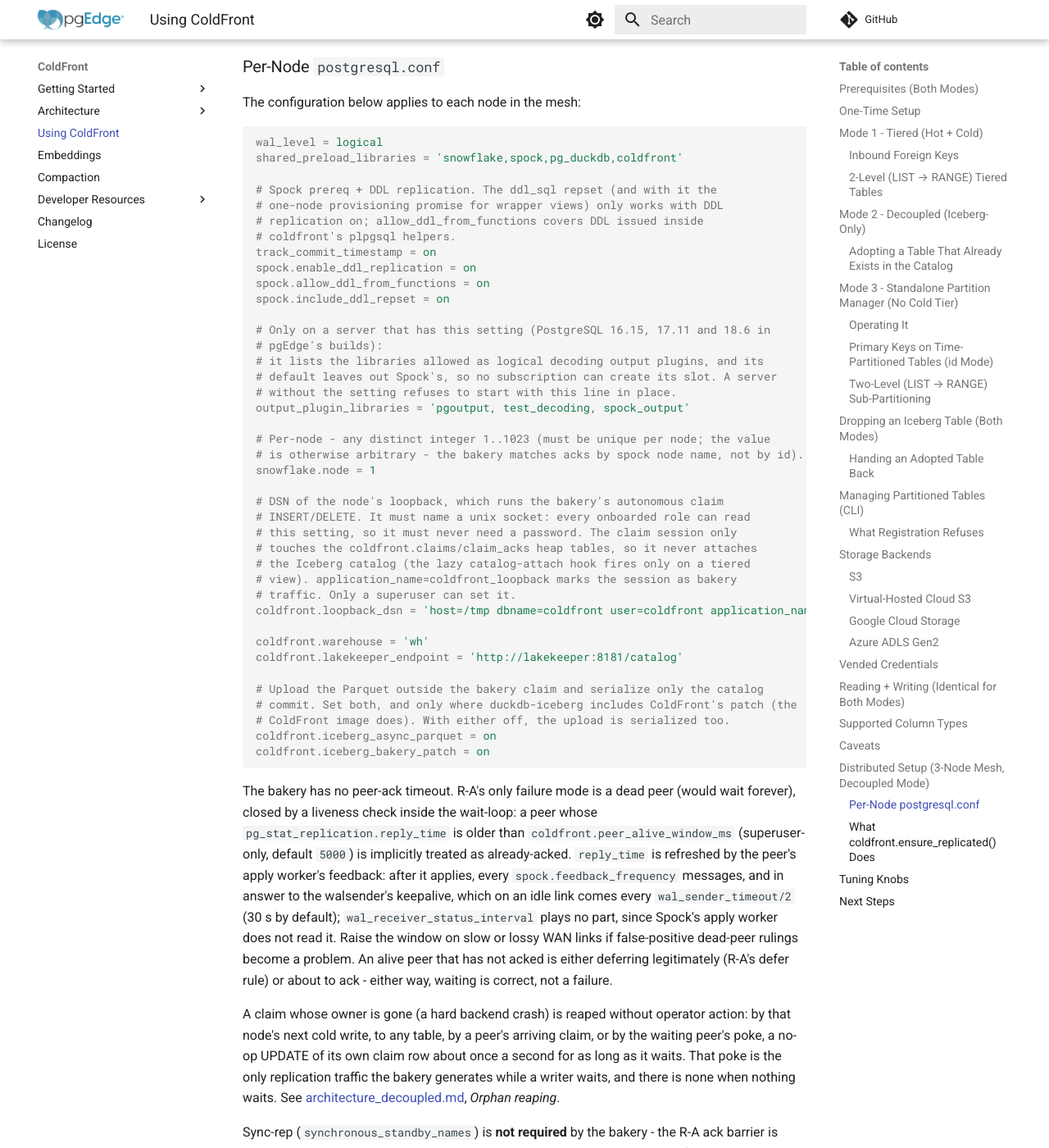
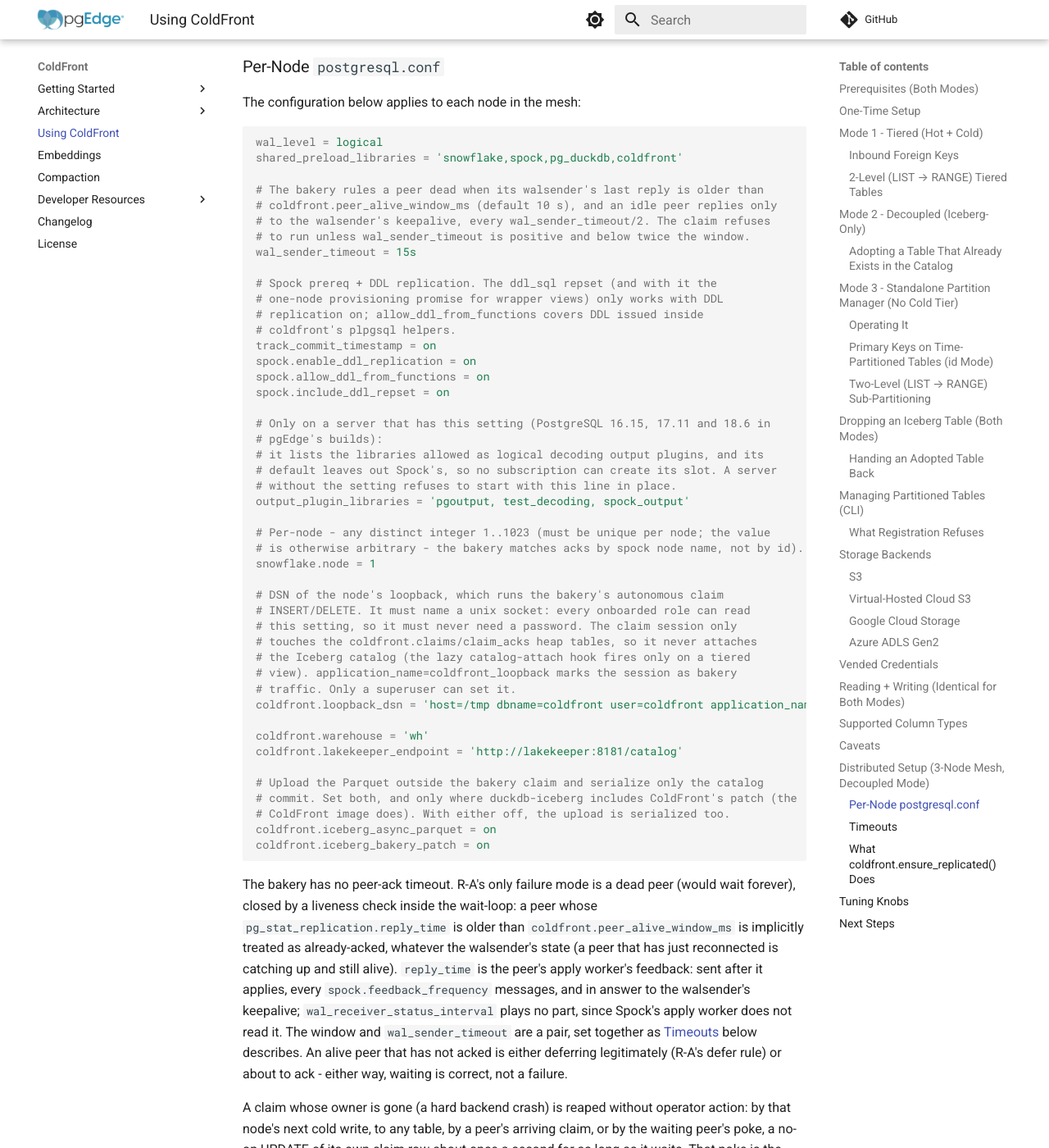
Before and after one commit to pgEdge/coldfront, an MkDocs documentation site: the page built from docs/usage.md, in a window 1280 px wide and 1400 px high, scrolled down 21526 px. Shown: the whole window at 82% size. Built offline with MkDocs 1.6.1 and Material for MkDocs 9.7.7, drawn with Linux system fonts in a browser that asks for light colours; comment, search, counter and statistics services are not loaded; some of the changed text lies outside the part shown.

Commit message:
fix: pair wal_sender_timeout with a 10 s dead-peer window, refuse an inconsistent pair, and count a catching-up peer as alive

```diff
--- a/docs/usage.md
+++ b/docs/usage.md
@@ -1042,6 +1042,12 @@ The configuration below applies to each node in the mesh:
 wal_level = logical
 shared_preload_libraries = 'snowflake,spock,pg_duckdb,coldfront'
 
+# The bakery rules a peer dead when its walsender's last reply is older than
+# coldfront.peer_alive_window_ms (default 10 s), and an idle peer replies only
+# to the walsender's keepalive, every wal_sender_timeout/2. The claim refuses
+# to run unless wal_sender_timeout is positive and below twice the window.
+wal_sender_timeout = 15s
+
 # Spock prereq + DDL replication. The ddl_sql repset (and with it the
 # one-node provisioning promise for wrapper views) only works with DDL
 # replication on; allow_ddl_from_functions covers DDL issued inside
@@ -1084,15 +1090,15 @@ coldfront.iceberg_bakery_patch = on
 The bakery has no peer-ack timeout. R-A's only failure mode is a dead peer
 (would wait forever), closed by a liveness check inside the wait-loop: a peer
 whose `pg_stat_replication.reply_time` is older than
-`coldfront.peer_alive_window_ms` (superuser-only, default `5000`) is implicitly
-treated as already-acked. `reply_time` is refreshed by the peer's apply
-worker's feedback: after it applies, every `spock.feedback_frequency` messages,
-and in answer to the walsender's keepalive, which on an idle link comes every
-`wal_sender_timeout/2` (30 s by default); `wal_receiver_status_interval` plays
-no part, since Spock's apply worker does not read it. Raise the window on
-slow or lossy WAN links if false-positive dead-peer rulings become a problem.
-An alive peer that has not acked is either deferring legitimately (R-A's defer
-rule) or about to ack - either way, waiting is correct, not a failure.
+`coldfront.peer_alive_window_ms` is implicitly treated as already-acked,
+whatever the walsender's state (a peer that has just reconnected is catching
+up and still alive). `reply_time` is the peer's apply worker's feedback: sent
+after it applies, every `spock.feedback_frequency` messages, and in answer to
+the walsender's keepalive; `wal_receiver_status_interval` plays no part, since
+Spock's apply worker does not read it. The window and `wal_sender_timeout` are
+a pair, set together as [Timeouts](#timeouts) below describes. An alive peer
+that has not acked is either deferring legitimately (R-A's defer rule) or
+about to ack - either way, waiting is correct, not a failure.
 
 A claim whose owner is gone (a hard backend crash) is reaped without operator
 action: by that node's next cold write, to any table, by a peer's arriving
@@ -1144,6 +1150,29 @@ The subscriptions set
 `synchronize_structure := false, synchronize_data := false` because the tables
 already exist on every node from the coldfront extension, so no initial copy is
 needed.
+
+### Timeouts
+
+Two settings decide how long a cold write waits for a peer. They must be set
+together, on every node:
+
+| Setting | Recommended | Where | What it does |
+|---|---|---|---|
+| `wal_sender_timeout` | `15s` | `postgresql.conf` on every node; the image sets it in mesh mode | The node's walsender asks each peer for a reply after half of it (7.5 s) and drops a peer that has not replied for the whole of it. |
+| `coldfront.peer_alive_window_ms` | `10000` (the default) | `postgresql.conf`, superuser-only | A peer whose last reply is older than this is treated as dead, and its ack is no longer waited for. |
+
+The rule is: half of `wal_sender_timeout`, plus a round trip, below the
+window. An idle peer replies only when the walsender asks, so the PostgreSQL
+default of 60 s against a 10 s window would rule a live idle peer dead; a
+claim refuses to run with such a pair and names both settings. With the
+recommended pair a writer waits at most 10 s for a peer that is really dead,
+and a peer silent for 15 s is disconnected and reconnects on its own.
+
+On a slow or lossy WAN raise both together and keep the rule, for example
+`wal_sender_timeout = 30s` with `coldfront.peer_alive_window_ms = 20000`.
+Both take effect on a reload (`ALTER SYSTEM SET ...;` then
+`SELECT pg_reload_conf();`), no restart: walsenders re-read the timeout, and
+the window is read once per claim.
 
 ### What `coldfront.ensure_replicated()` Does
 
```
Also changed, not shown: docs/architecture_decoupled.md (+10 -9 lines), docs/changelog.md (+8 -0 lines), docs/formal/README.md (+8 -5 lines), 5 other files.
